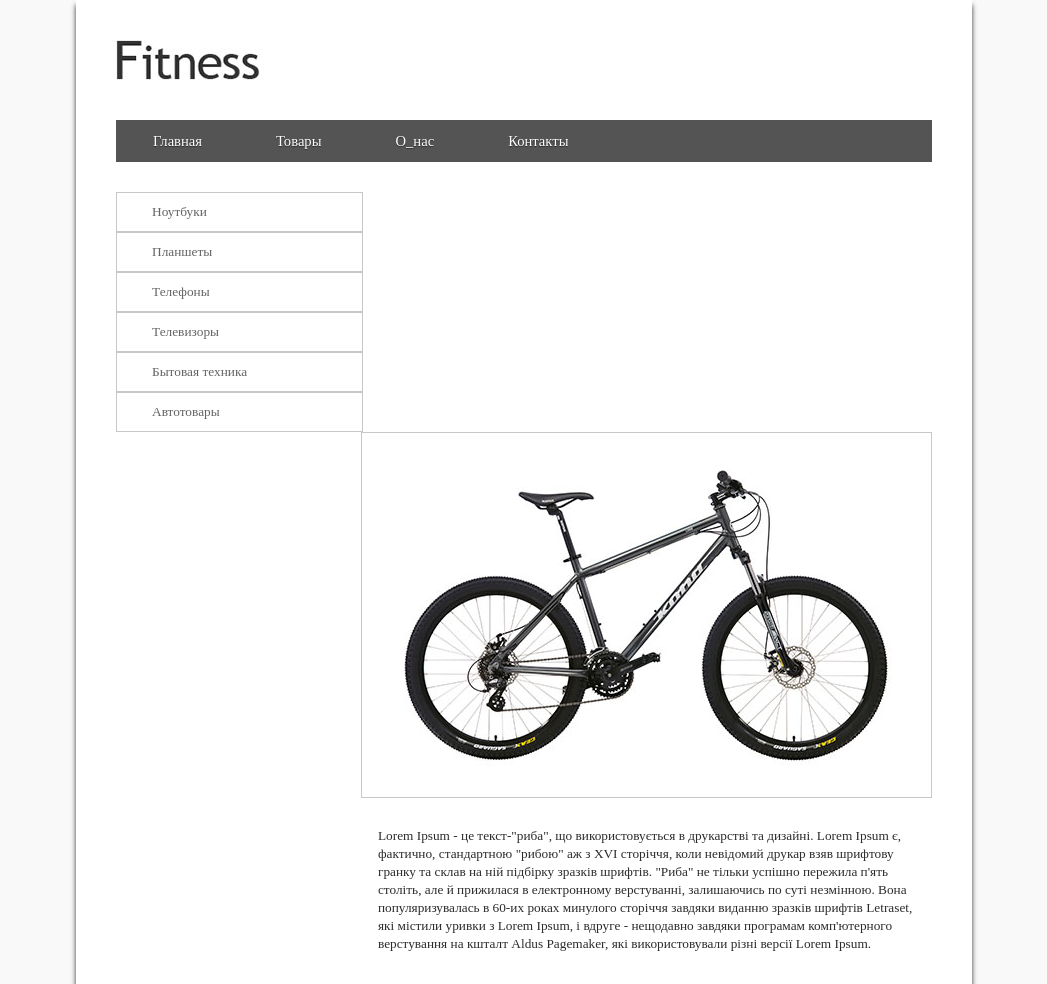
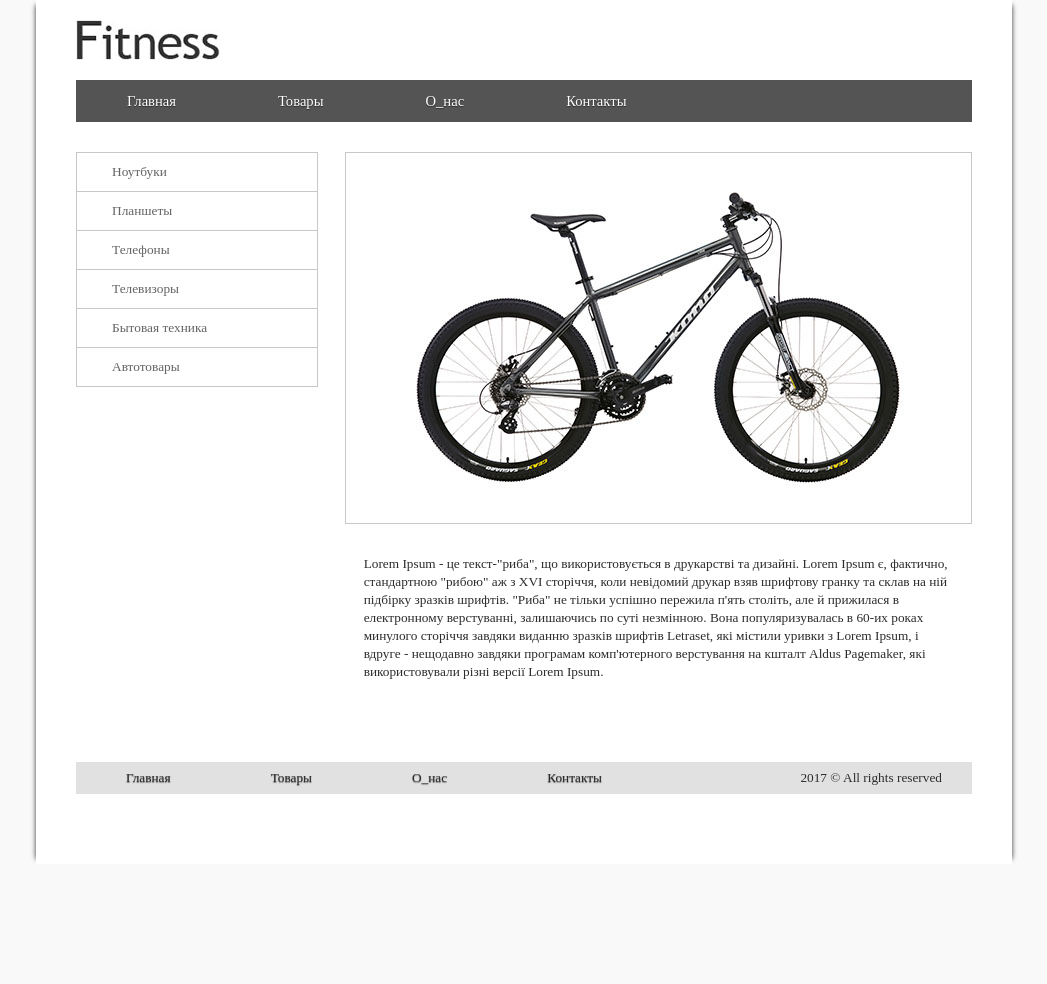
Before and after one commit to kossovec/kossovec.github.io, a plain HTML site: page module_3/index.html in a window 1280 px wide. Shown: the top 984 px of the page, without its empty margins (116-1163 px from the left). After the commit the page ends 864 px from the top, so only its background shows below. Drawn offline with Linux system fonts and the light colour scheme.

Commit message:
module3 add

```diff
--- a/module_3/css/style.css
+++ b/module_3/css/style.css
@@ -3,22 +3,29 @@
     padding: 0;
 }
 
-html body {
+html {
+    height: 100%;
+}
+
+body {
     height: 100%;
     background-color: #f9f9f9;
     font-family: "MyriadPro Regular";
 }
 
+.logo a img {
+    max-width: 100%;
+    padding-bottom: 20px;
+}
+
 .mainComponent {
     background-color: white;
-    margin: 0 15%;
-    padding: 0px 40px;
+    width: 70%;
+    margin: 0 auto;
+    padding: 20px 40px;
     box-shadow: -5px 0 5px -5px #333, 5px 0 5px -5px #333;
 }
 
-.logo {
-    padding: 40px 0;
-}
 
 .headMenu {
     list-style-type: none;
@@ -28,7 +35,6 @@ html body {
 
 .menuElement {
     float: left;
-    padding: 0 20px;
     border-right: 1px solid #545454;
     border-left: 1px solid #545454;
 }
@@ -38,18 +44,21 @@ html body {
     text-align: center;
     font-size: 14.61px;
     text-shadow: 0px 1px 1px rgba(0, 0, 0, 0.5);
-    padding: 12px 16px;
+    padding: 12px 50px;
     text-decoration: none;
 }
 
-.menuElement:hover {
+.menuElement:not(:first-child):hover {
     border-right: 1px solid #838383;
     border-left: 1px solid #838383;
     background-color: #3b3b3b;
 }
+.menuElement:first-child:hover {
+    border-right: 1px solid #838383;
+    background-color: #3b3b3b;
+}
 
 .bodyContainer {
-
     padding-top: 30px;
 }
 
@@ -59,14 +68,13 @@ html body {
     display: table;
 }
 
-.leftMenu {
-    float: left;
-}
-
 .content {
    width: 70%;
    margin: 0 auto;
     float: right;
+}
+figure p img {
+    max-width: 100%;
 }
 
 figure p {
@@ -80,26 +88,29 @@ figcaption {
     font-size: 13.3px;
     padding: 5% 3%;
 }
-
-.sideMenu {
-    width: 110px;
-    padding: 10px 100px 10px 35px;
+.leftMenu {
+    width: 27%;
+    box-sizing: border-box;
+    float: left;
     border: 1px solid #c8c8c8;
-    list-style-type: none;
 }
 
-.sideMenu a {
+.leftMenuElement:not(:last-child) {
+    border-bottom: 1px solid #c8c8c8;
+}
+
+.leftMenuElement a {
+    display: block;
+    padding: 10px 100px 10px 35px;
     font-size: 13.33px;
     color: #656363;
     text-decoration: none;
 }
-.sideMenu:hover {
-    background-color: #f9f9f9;
-    padding: 10px 90px 10px 45px;
-}
-.sideMenu:hover a {
+
+.leftMenuElement a:hover {
     background-color: #f9f9f9;
     color: #2c2c2c;
+    padding: 10px 90px 10px 45px;
 }
 
 footer {
@@ -126,13 +137,11 @@ footer {
     text-align: center;
 }
 
-.bottomMenuElement {
-    padding: 7px 50px;
-    float: left;
-    font-size: 13.3px;
-}
-
 .bottomMenuElement a {
     color: #2c2c2c;
     text-shadow: 0px 1px 1px rgba(0, 0, 0, 0.5);
+    float: left;
+    display: block;
+    padding: 7px 50px;
+    font-size: 13.3px;
 }
--- a/module_3/index.html
+++ b/module_3/index.html
@@ -24,12 +24,12 @@
         <div class="bodyContainer">
             <div class="leftMenu">
                 <ul>
-                    <li class="sideMenu"><a href="#">Ноутбуки</a></li>
-                    <li class="sideMenu"><a href="#">Планшеты</a></li>
-                    <li class="sideMenu"><a href="#">Телефоны</a></li>
-                    <li class="sideMenu"><a href="#">Телевизоры</a></li>
-                    <li class="sideMenu"><a href="#">Бытовая техника</a></li>
-                    <li class="sideMenu"><a href="#">Автотовары</a></li>
+                    <li class="leftMenuElement"><a href="#">Ноутбуки</a></li>
+                    <li class="leftMenuElement"><a href="#">Планшеты</a></li>
+                    <li class="leftMenuElement"><a href="#">Телефоны</a></li>
+                    <li class="leftMenuElement"><a href="#">Телевизоры</a></li>
+                    <li class="leftMenuElement"><a href="#">Бытовая техника</a></li>
+                    <li class="leftMenuElement"><a href="#">Автотовары</a></li>
                 </ul>
             </div>
             <div class="content">
```
